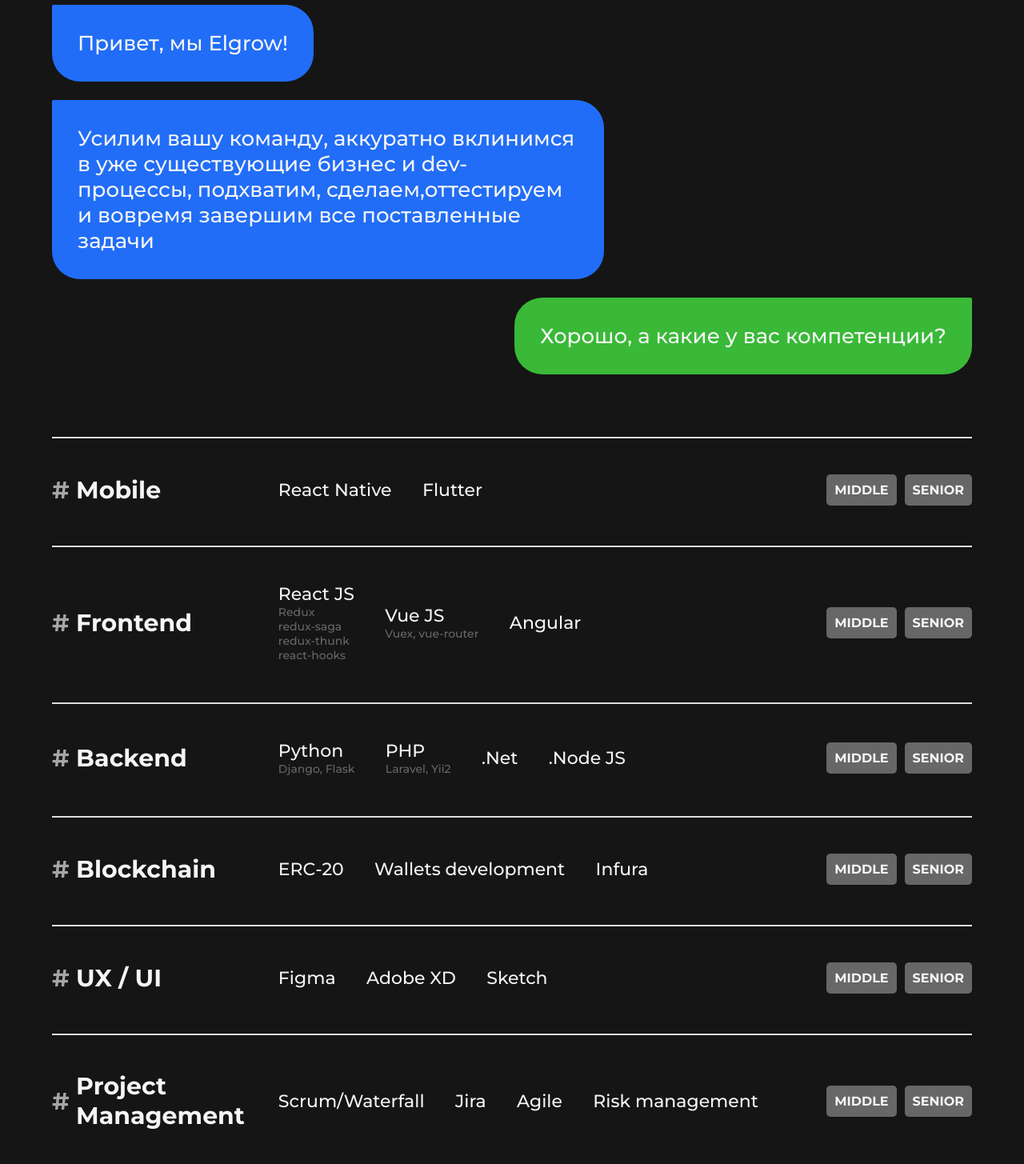
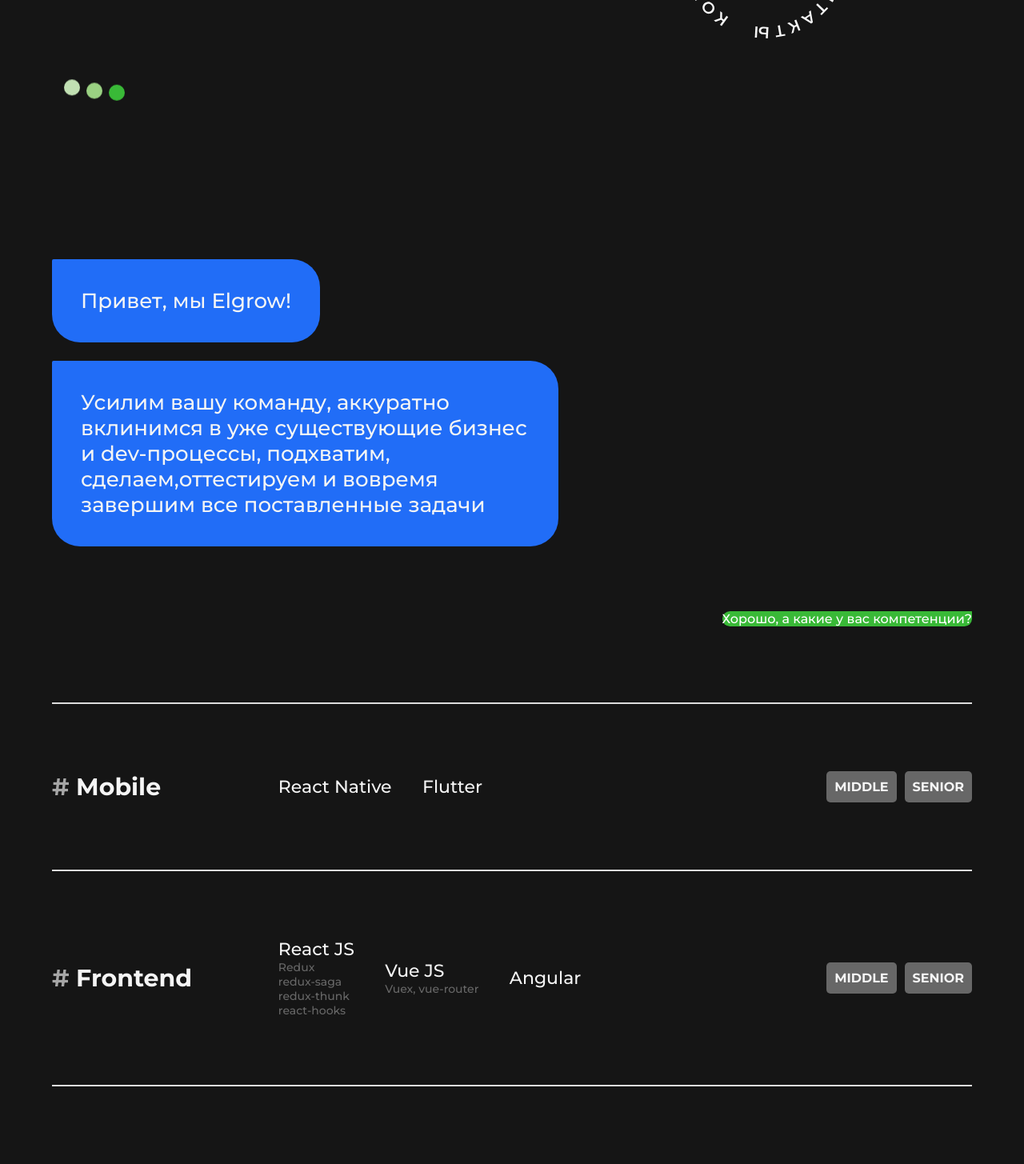
Before and after one commit to GKashurin/elgrow, a React (Create React App) app: page / in a window 1280 px wide. Shown: the part 740-2195 px from the top of the page at 80% size. Built offline with nearby package versions, Linux system fonts and the light colour scheme.

Commit message:
исправлены отступы

```diff
--- a/src/App.js
+++ b/src/App.js
@@ -63,7 +63,7 @@
 									<span data-aos="example-anim1" className="messages__item">
 								Усилим вашу команду, аккуратно вклинимся в уже существующие бизнес и dev-процессы, подхватим, сделаем,оттестируем и вовремя завершим все поставленные задачи
                     				</span>
-									<span data-aos="example-anim1" className="messages__item messages__item_green">
+									<span data-aos="example-anim1" className="messages__item-green">
                         		Хорошо, а какие у вас компетенции?
                     				</span>
 								</div>
@@ -71,7 +71,7 @@
 								<Table/>
 
 								<div className="messages messages__center">
-									<span data-aos="example-anim1" className="messages__item messages__item_green">
+									<span data-aos="example-anim1" className="messages__item-green">
                         				А с какими клиентами вы работали и работаете?
                     				</span>
 									<span data-aos="example-anim1" className="messages__item">
@@ -82,7 +82,7 @@
 								<Partners theme={theme}/>
 
 								<div className="messages messages__bottom">
-									<span data-aos="example-anim1" className="messages__item messages__item_green">
+									<span data-aos="example-anim1" className="messages__item-green">
                         				Круто, а как а вами связаться?
                     				</span>
 									<span data-aos="example-anim1" className="messages__item">
--- a/src/components/Table.jsx
+++ b/src/components/Table.jsx
@@ -3,7 +3,7 @@
 const Table = () => {
 	return (
 		<div className="table">
-			<div className="services">
+			<div className="services services_mobile">
 				<div className="service__name">
 					<span>#&nbsp;</span><p>Mobile</p>
 				</div>
@@ -16,7 +16,7 @@
 					<span>SENIOR</span>
 				</div>
 			</div>
-			<div className="services">
+			<div className="services services_frontend">
 				<div className="service__name">
 					<span>#&nbsp;</span><p>Frontend</p>
 				</div>
@@ -42,7 +42,7 @@
 					<span>#&nbsp;</span><p>Backend</p>
 				</div>
 				<div className="service__stack service__stack_backend">
-					<div className="stack__item stack__item_python">Python
+					<div className="stack__item stack__item_python" id="python">Python
 						<div>Django, Flask</div>
 					</div>
 					<div className="stack__item">PHP
@@ -56,7 +56,7 @@
 					<span>SENIOR</span>
 				</div>
 			</div>
-			<div className="services">
+			<div className="services services_blockchain">
 				<div className="service__name">
 					<span>#&nbsp;</span><p>Blockchain</p>
 				</div>
@@ -70,7 +70,7 @@
 					<span>SENIOR</span>
 				</div>
 			</div>
-			<div className="services">
+			<div className="services services_ux">
 				<div className="service__name">
 					<span>#&nbsp;</span><p>UX / UI</p>
 				</div>
@@ -84,7 +84,7 @@
 					<span>SENIOR</span>
 				</div>
 			</div>
-			<div className="services">
+			<div className="services services_management">
 				<div className="service__name">
 					<span>#&nbsp;</span><p>Project Management</p>
 				</div>
--- a/src/styles/App.scss
+++ b/src/styles/App.scss
@@ -3,7 +3,7 @@
 @import 'conponents/all';
 
 body {
-  background-color: $backgroundLite;
+  //background-color: $backgroundLite;
   //padding: 40px 0;
 }
 
@@ -19,13 +19,12 @@
   }
   @include phones {
     padding: 20px
-
   }
 }
 
 .container {
-  width: 98%;
-  margin: 0 auto;
+  //width: 97%;
+  //margin: 0 auto;
   @include tablets {
     width: 100%;
   }
@@ -39,7 +38,7 @@
   margin-bottom: 165px;
   @include notebook {
     padding: 30px 7px;
-    margin-bottom: 110px;
+    margin-bottom: 114px;
   }
   @include tablets {
     padding: 0;
@@ -47,13 +46,14 @@
   }
   @include phones {
     padding: 0;
-    margin-bottom: 104px;
+    margin-bottom: 105px;
   }
 
   &__title {
     font-size: 100px;
     font-weight: 500;
     line-height: 95px;
+    margin-bottom: 47px;
 
     @include notebook {
       font-size: 82px;
@@ -86,18 +86,24 @@
       }
     }
     &_third {
-      padding-left: 10%;
+      padding-left: 11%;
       margin-bottom: 0;
       @include phones {
-        padding-left: 9%;
+        padding-left: 10%;
       }
     }
     &_fourth {
       text-align: right;
       margin-bottom: 0;
-      //@include phones {
-      //  padding-right: 8%;
-      //}
+      @include notebook {
+        padding-right: 12px;
+      }
+      @include tablets {
+        padding-right: 12px;
+      }
+      @include phones {
+        padding-right: 0px;
+      }
     }
     &_fourth > span {
       color: $lime
@@ -114,13 +120,13 @@
 
 .about {
   @include notebook {
-    margin-bottom: 8px;
+    margin-bottom: 11px;
   }
   @include tablets {
-    margin-bottom: 52px;
+    margin-bottom: 44px;
   }
   @include phones {
-    margin-bottom: 35px;
+    margin-bottom: 32px;
   }
 }
 
@@ -128,12 +134,13 @@
   display: flex;
   align-items: center;
   margin: 0 auto;
+  margin-bottom: 40px;
   @include notebook {
     width: 65%;
     margin-bottom: 47px;
   }
   @include tablets {
-    width: 90%;
+    width: 88%;
     margin-bottom: 206px;
   }
   @include phones {
--- a/src/styles/conponents/_dotsAnimated.scss
+++ b/src/styles/conponents/_dotsAnimated.scss
@@ -1,4 +1,5 @@
 .row {
+  margin-bottom: 178px;
   @include notebook {
     margin-bottom: 103px;
   }
--- a/src/styles/conponents/_form.scss
+++ b/src/styles/conponents/_form.scss
@@ -74,7 +74,7 @@
     font-size: 14px;
     border-radius: 7px;
     margin-top: 30px;
-    margin-bottom: 31px;
+    margin-bottom: 33px;
   }
 }
 
--- a/src/styles/conponents/_header.scss
+++ b/src/styles/conponents/_header.scss
@@ -1,4 +1,6 @@
 .header {
+  margin-bottom: 53px;
+
   @include notebook {
     margin-bottom: 30px;
   }
--- a/src/styles/conponents/_messages.scss
+++ b/src/styles/conponents/_messages.scss
@@ -2,70 +2,87 @@
   display: flex;
   flex-direction: column;
   align-items: flex-start;
+  margin-bottom: 95px;
+
+  @include notebook {
     margin-bottom: 78px;
+  }
+  @include tablets {
+    margin-bottom: 75px;
+  }
   @include phones {
     margin-bottom: 26px;
   }
   &__item {
     margin-bottom: 23px;
     background-color: $blue;
-    max-width: 60%;
+    max-width: 55%;
     display: inline-block;
     color: $white;
     font-size: 26px;
-    padding: 32px;
+    padding: 36px;
     border-radius: 2px 35px 35px 35px;
+    line-height: 32px;
 
     @include notebook {
-      margin-bottom: 18px;
+      margin-bottom: 13px;
       font-size: 22px;
       border-radius: 2px 25px 25px 25px;
-      line-height: 31px;
       padding: 30px;
+      max-width: 59%;
     }
     @include tablets {
       padding: 27px;
       max-width: 82%;
       font-size: 22px;
       border-radius: 2px 25px 25px 25px;
-      line-height: 31px;
     }
     @include phones {
       font-size: 14px;
       line-height: 17px;
       border-radius: 2px 15px 15px 15px;
       padding: 15px;
-      max-width: 87%;
+      max-width: 94%;
       margin-bottom: 13px;
     }
+  }
+}
 
-    &_green {
+.messages > .messages__item-green {
+  color: white;
   border-radius: 35px 2px 35px 35px;
   background-color: $lime;
   margin-bottom: 0;
   margin-left: auto;
+  margin-top: 58px;
+  max-width: 47%;
   @include notebook {
+    font-size: 22px;
     margin-top: 58px;
     border-radius: 25px 2px 25px 25px;
     padding: 26px 27px;
+    max-width: 53%;
   }
   @include tablets {
-        margin-top: 55px;
+    font-size: 22px;
+    margin-top: 65px;
     border-radius: 25px 2px 25px 25px;
+    max-width: 72%;
+    padding: 26px 32px;
   }
   @include phones {
+    font-size: 14px;
     margin-top: 36px;
     border-radius: 15px 2px 15px 15px;
     padding: 19px 16px;
-        max-width: 72%;
-      }
-    }
+    max-width: 71%;
   }
 }
 
+
 .messages__center {
   @include notebook {
-    margin-bottom: 32px;
+    margin-bottom: 40px;
   }
   @include tablets {
     margin-bottom: 55px;
@@ -86,17 +103,19 @@
     max-width: 94%;
   }
 }
-.messages__center > .messages__item_green {
+.messages__center > .messages__item-green {
+  color: white;
   @include notebook {
     max-width: 50%;
     margin-bottom: 70px;
   }
   @include tablets {
     margin-top: 0;
-    margin-bottom: 70px;
+    margin-bottom: 81px;
     max-width: 70%;
   }
   @include phones{
+    font-size: 14px;
   max-width: 80%;
   margin-bottom: 30px;
 }
@@ -123,15 +142,16 @@
   }
 }
 
-.messages__bottom > .messages__item_green {
+.messages__bottom > .messages__item-green {
+  color: white;
   @include notebook {
     margin-bottom: 70px;
   }
   @include tablets {
-    margin-bottom: 70px;
+    margin-bottom: 74px;
   }
   @include phones {
-    max-width: 100%;
+    max-width: 94%;
     padding: 13px 19px;
     margin-bottom: 35px;
   }
--- a/src/styles/conponents/_partners.scss
+++ b/src/styles/conponents/_partners.scss
@@ -5,8 +5,11 @@
   flex-wrap: wrap;
   align-items: center;
   margin-bottom: 20px;
+  @include tablets {
+    margin-bottom: 7px;
+  }
   @include phones {
-    margin-bottom: 0;
+    margin-bottom: 18px;
   }
   &__item {
     @include tablets {
@@ -29,12 +32,12 @@
     }
     @include tablets {
       //width: 35vw;
-      height: 227px;
+      height: 232px;
       width: 100%; //width: 338px;
     }
     @include phones {
       width: 100%;
-      height: 150px;
+      height: 142px;
     }
   }
 }
--- a/src/styles/conponents/_table.scss
+++ b/src/styles/conponents/_table.scss
@@ -1,6 +1,6 @@
 .table {
   width: 100%;
-  margin-bottom: 75px;
+  margin-bottom: 0;
   @include notebook {
     margin-bottom: 20px;
   }
@@ -8,34 +8,95 @@
     margin-bottom: 74px;
   }
   @include phones {
-    margin-bottom: 60px;
+    margin-bottom: 55px;
   }
 }
 
 .services {
   display: flex;
   justify-content: space-between;
-  padding: 45px 0 50px 0;
+  padding: 84px 0;
   border-top: 2px solid #DDDDDD;
   @include notebook {
     padding: 78px 0;
   }
   @include tablets {
     flex-direction: column;
-    padding: 50px 0;
+    padding: 48px 0;
   }
   @include phones {
-    padding: 26px 0;
+    padding: 25px 0;
   }
   &:last-child {
     border-bottom: 2px solid #DDDDDD;
   }
+  &_mobile {
+    @include notebook {
+      padding: 84px 0;
+    }
+    @include tablets {
+      padding: 53px 0;
+    }
+    @include phones {
+      padding: 25px 0;
+    }
+  }
+
+  &_frontend {
+    @include notebook {
+      padding: 85px 0;
+    }
+    @include tablets {
+      padding: 44px 0;
+    }
+    @include phones {
+      padding: 21px 0;
+    }
+  }
   &_backend {
+    padding: 96px 0 87px 0;
     @include notebook {
       padding: 86px 0 80px 0;
     }
     @include tablets {
       padding: 50px 0 80px 0;
+    }
+    @include phones {
+      padding: 26px 0 27px 0;
+    }
+
+    }
+  &_blockchain {
+    @include notebook {
+      padding: 85px 0;
+    }
+    @include tablets {
+      padding: 51px 0;
+    }
+    @include phones {
+      padding: 21px 0;
+    }
+  }
+  &_ux {
+    @include notebook {
+      padding: 83px 0;
+    }
+    @include tablets {
+      padding: 44px 0;
+    }
+    @include phones {
+      padding: 25px 0;
+    }
+  }
+  &_management {
+    @include notebook {
+      padding: 83px 0;
+    }
+    @include tablets {
+      padding: 53px 0;
+    }
+    @include phones {
+      padding: 21px 0;
     }
   }
 }
@@ -53,7 +114,7 @@
       width: 26%;
     }
     @include tablets {
-      margin-bottom: 15px;
+      margin-bottom: 14px;
       width: 100%;
     }
     @include phones {
@@ -106,9 +167,46 @@
     }
     @include phones {
       //font-size: 14px;
-      margin-bottom: 11px;
+      margin-bottom: 8px;
       ////width: 59%;
       flex-wrap: wrap;
+      padding-left: 20px;
+    }
+    //&_mobile {
+    //  //@include phones {
+    //  //  margin-bottom: 0;
+    //  //}
+    //}
+    &_frontend {
+      @include tablets {
+        margin-bottom: 33px;
+      }
+      @include phones {
+        margin-bottom: 20px;
+      }
+    }
+    &_backend {
+      @include phones {
+        margin-bottom: 16px;
+      }
+    }
+    &_blockchain {
+      @include phones {
+        margin-bottom: 16px;
+      }
+    }
+    &_management {
+      @include phones {
+        margin-bottom: 16px;
+      }
+    }
+    &_ux {
+      @include tablets {
+        margin-bottom: 25px;
+      }
+      @include phones {
+        margin-bottom: 10px;
+      }
     }
   }
   &__skill {
@@ -116,10 +214,15 @@
     align-items: center;
     @include notebook {
       flex-direction: column;
+
     }
     @include tablets {
       flex-direction: row;
-      padding-left: 30px;
+      padding-left: 25px;
+    }
+    @include phones {
+      flex-direction: row;
+      padding-left: 20px;
     }
     & > span {
       background-color: #A6A6A6;
@@ -130,7 +233,7 @@
       border-radius: 5px;
       @include notebook {
         margin-right: 0;
-        margin-bottom: 17px;
+        margin-bottom: 7px;
         font-size: 13px;
         &:last-child {
           margin-bottom: 0;
@@ -161,7 +264,7 @@
   }
   &:first-child {
     @include phones {
-      margin-bottom: 5px
+      margin-bottom: 8px
     }
   }
   @include notebook {
@@ -176,7 +279,7 @@
   font-size: 14px;
 }
 
-.stack__item_python {
+#python {
   @include tablets {
     margin-bottom: 3px;
   }
```
Lines whose indentation alone changed are shown as unchanged.
